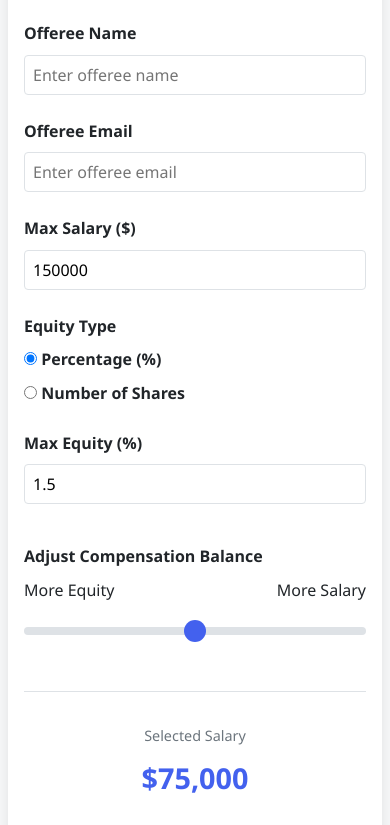
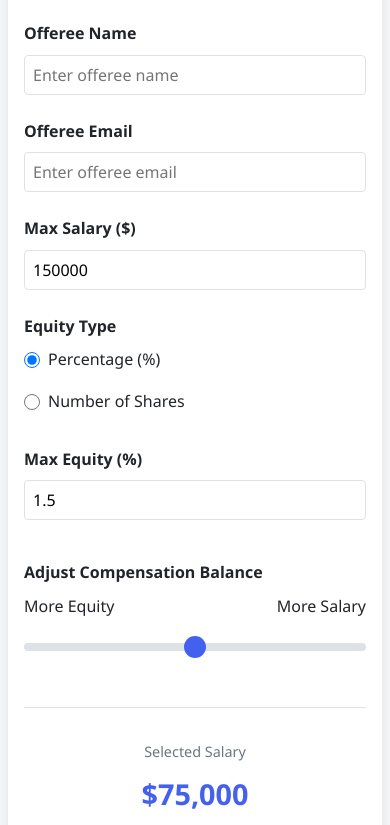
Before and after one commit to maxi8765/CompMax2, a plain HTML site: page index.html in a window 390 px wide. Shown: the part 802-1627 px from the top of the page. Drawn offline with nearby package versions, Linux system fonts and the light colour scheme.

Commit message:
Update styles.css

```diff
--- a/css/styles.css
+++ b/css/styles.css
@@ -56,28 +56,6 @@ body {
     margin: 0 auto;
     padding: 2rem;
 }
-/* Logo styles */
-.logo-container {
-    text-align: center;
-    margin-bottom: 1rem;
-}
-
-.logo {
-    max-width: 200px;
-    height: auto;
-}
-
-/* Privacy statement styles */
-.privacy-statement {
-    font-size: 0.8rem;
-    color: var(--gray-600);
-    margin-top: 1rem;
-    padding: 0.75rem;
-    background-color: var(--gray-100);
-    border-radius: 4px;
-    text-align: left;
-    line-height: 1.4;
-}
 
 header {
     text-align: center;
@@ -94,6 +72,28 @@ header {
     margin-bottom: 2rem;
 }
 
+/* Logo & Privacy Statement */
+.logo-container {
+    text-align: center;
+    margin-bottom: 1rem;
+}
+
+.logo {
+    max-width: 200px;
+    height: auto;
+}
+
+.privacy-statement {
+    font-size: 0.8rem;
+    color: var(--gray-600);
+    margin-top: 1rem;
+    padding: 0.75rem;
+    background-color: var(--gray-100);
+    border-radius: 4px;
+    text-align: left;
+    line-height: 1.4;
+}
+
 /* Typography */
 h1 {
     color: var(--primary);
@@ -103,6 +103,7 @@ h1 {
 .subtitle {
     color: var(--secondary);
     font-weight: 300;
+    margin-bottom: 0.5rem;
 }
 
 .info-text {
@@ -151,6 +152,28 @@ input:focus {
 input:disabled {
     background-color: var(--gray-200);
     cursor: not-allowed;
+}
+
+/* Radio Buttons for Equity Type */
+.radio-group {
+    display: flex;
+    gap: 1.5rem;
+    margin-top: 0.5rem;
+}
+
+.radio-label {
+    display: flex;
+    align-items: center;
+    gap: 0.5rem;
+    cursor: pointer;
+    font-weight: normal;
+}
+
+.radio-label input[type="radio"] {
+    margin: 0;
+    cursor: pointer;
+    width: 16px;
+    height: 16px;
 }
 
 /* Slider */
@@ -495,4 +518,9 @@ input[type="range"]::-webkit-slider-thumb:hover {
         margin-top: 0.5rem;
         width: 100%;
     }
+
+    .radio-group {
+        flex-direction: column;
+        gap: 0.5rem;
+    }
 }
```
